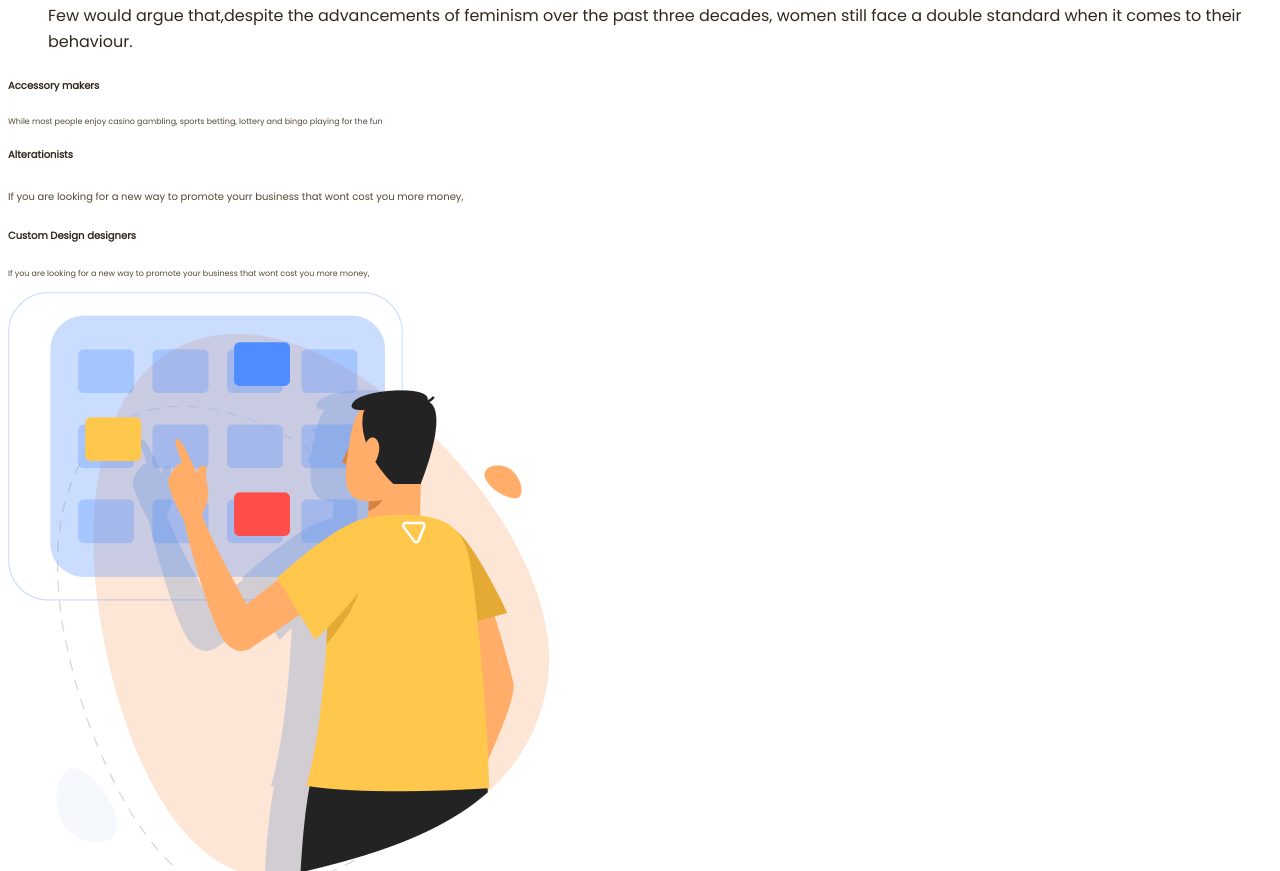
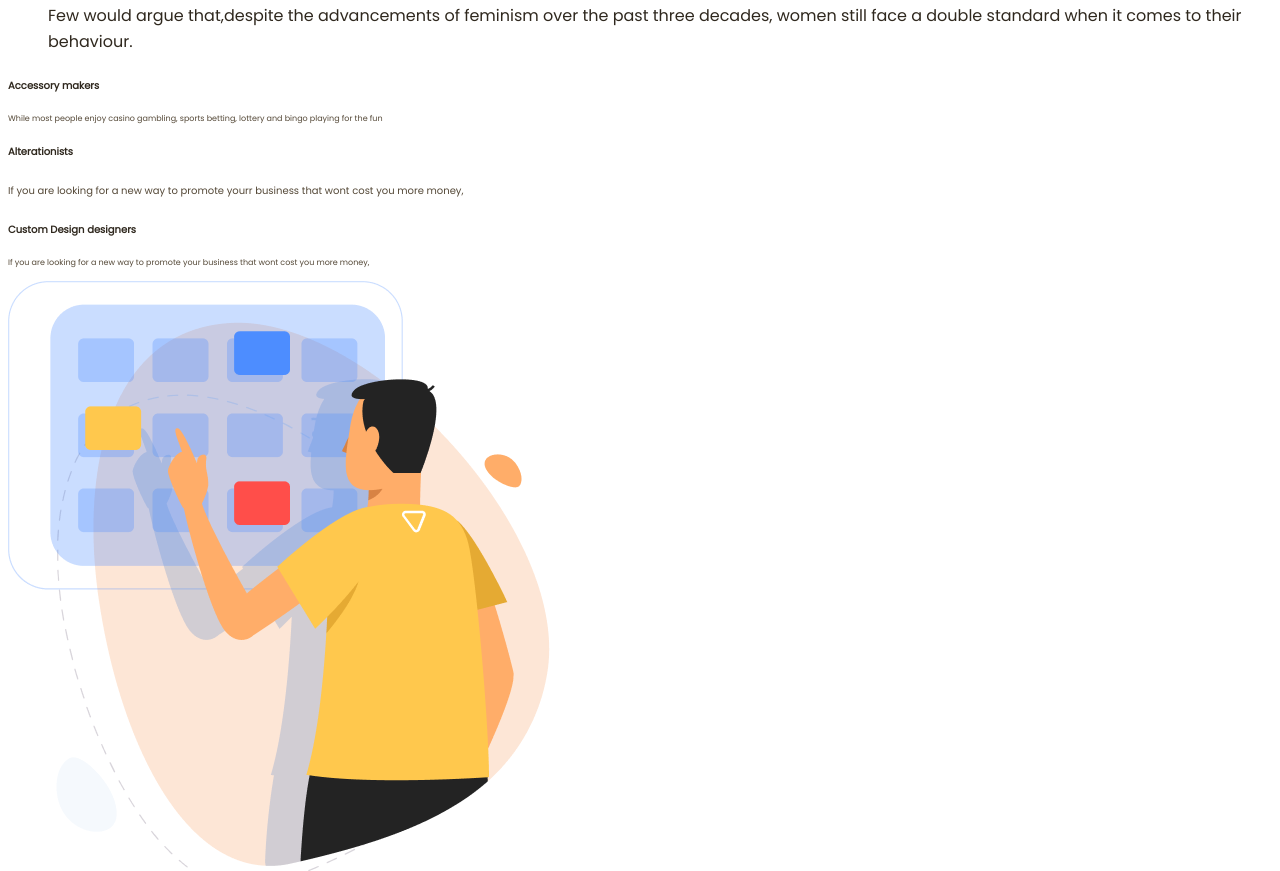
Before and after one commit to Allano256/position-transform, a plain HTML site: page index.html in a window 1280 px wide. Shown: the part 2355-3226 px from the top of the page. Drawn offline with Linux system fonts and the light colour scheme.

Commit message:
added more html

```diff
--- a/index.html
+++ b/index.html
@@ -141,11 +141,11 @@
             <p class="paragraph">Optimisation for</p>
             <h6>Marketers</h6>
             <p class="paragraph">Few would argue that,despite the advancements of feminism over the past three decades, women still face a double standard when it comes to their behaviour.</p>
-             <h1 class="headings">Accessory makers</h1>
+             <h7 class="headings">Accessory makers</h7>
              <p class="paragraphs">While most people enjoy casino gambling, sports betting, lottery and bingo playing for the fun</p>
-             <h2 class="headings">Alterationists</h2>
+             <h8 class="headings">Alterationists</h8>
              <p class="paragraps">If you are looking for a new way to promote yourr business that wont cost you more money,</p>
-             <h3 class="headings">Custom Design designers</h3>
+             <h9 class="headings">Custom Design designers</h9>
              <p class="paragraphs">If you are looking for a new way to promote your business that wont cost you more money,</p>
           </div>
           <img src="/images/last-image.png" allt="image of person">
```
